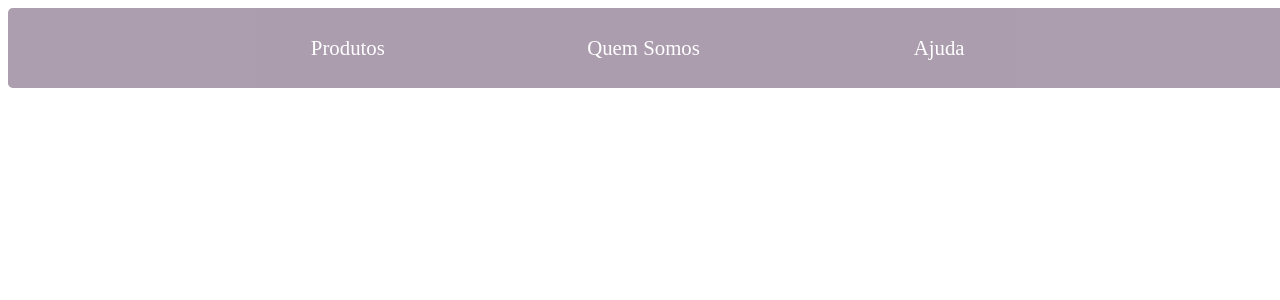
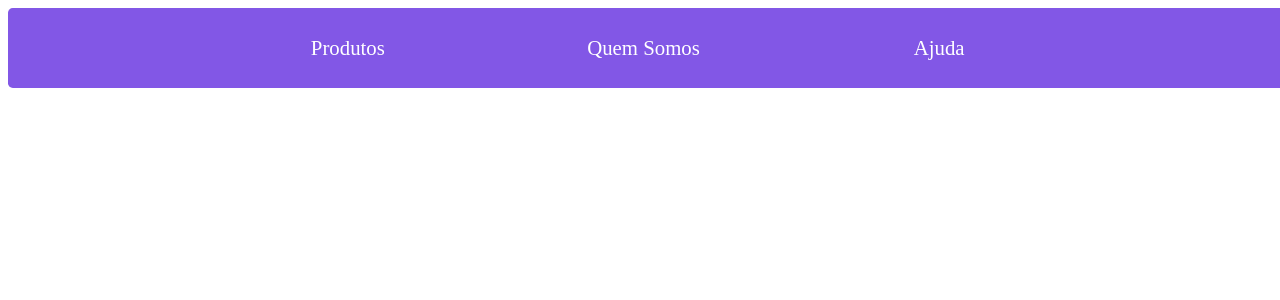
Before and after one commit to SafraPC/Wood-Store, a PHP site: page /components/header.html in a window 1280 px wide. Shown: the top 300 px of the page. Run offline with PHP 8.4, Linux system fonts and the light colour scheme.

Commit message:
Change styles, create root for get global css variables

```diff
--- a/css/headerStyles.css
+++ b/css/headerStyles.css
@@ -2,9 +2,8 @@
 .header {
   width: 100vw;
   height: 80px;
-  opacity: 40%;
   border-radius: 0.3rem;
-  background-color: #300c38;
+  background-color: var(--color-primary);
 }
 
 .nav {
@@ -17,15 +16,15 @@
   height: 100%;
   width: 33%;
   font-size: 1.3rem;
-  color: white;
+  color: var(--color-white);
   align-items: center;
   display: flex;
   justify-content: center;
   text-decoration: none;
 }
 .nav-item:hover {
-  border-left: 0.01px solid purple;
-  border-right: 0.01px solid purple;
+  border-left: 0.01px solid var(--color-primary-hover);
+  border-right: 0.01px solid var(--color-primary-hover);
   cursor: pointer;
 }
 
@@ -42,3 +41,22 @@
 ::-webkit-scrollbar-thumb {
   display: none;
 }
+
+:root {
+  --color-background: #121214;
+  --color-green: #04d361;
+  --color-red: #e83f5b;
+  --color-orange: #fd951f;
+  --color-yellow: #f7df1e;
+  --color-primary: #8257e6;
+  --color-primary-hover: #9466ff;
+  --color-secondary: #e1e1e6;
+  --color-text: #a8a8b3;
+  --color-support: #737380;
+  --color-shape: #202024;
+  --color-shape-hover: #29292e;
+  --color-icons: #41414d;
+  --color-borders: #323238;
+  --color-black: #0d0d0f;
+  --color-white: #fff;
+}
```
Also changed, not shown: css/styles.css (+25 -7 lines).
